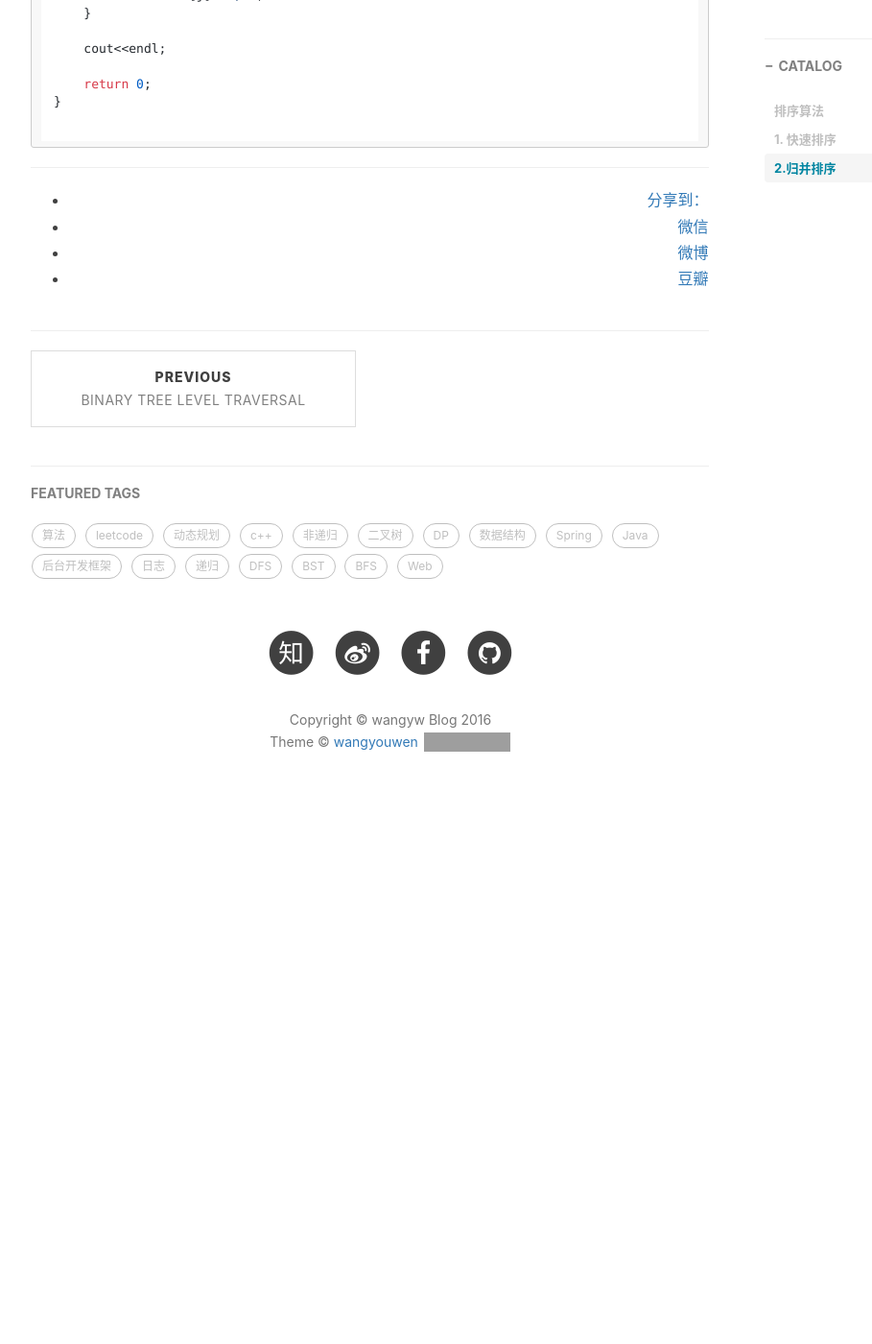
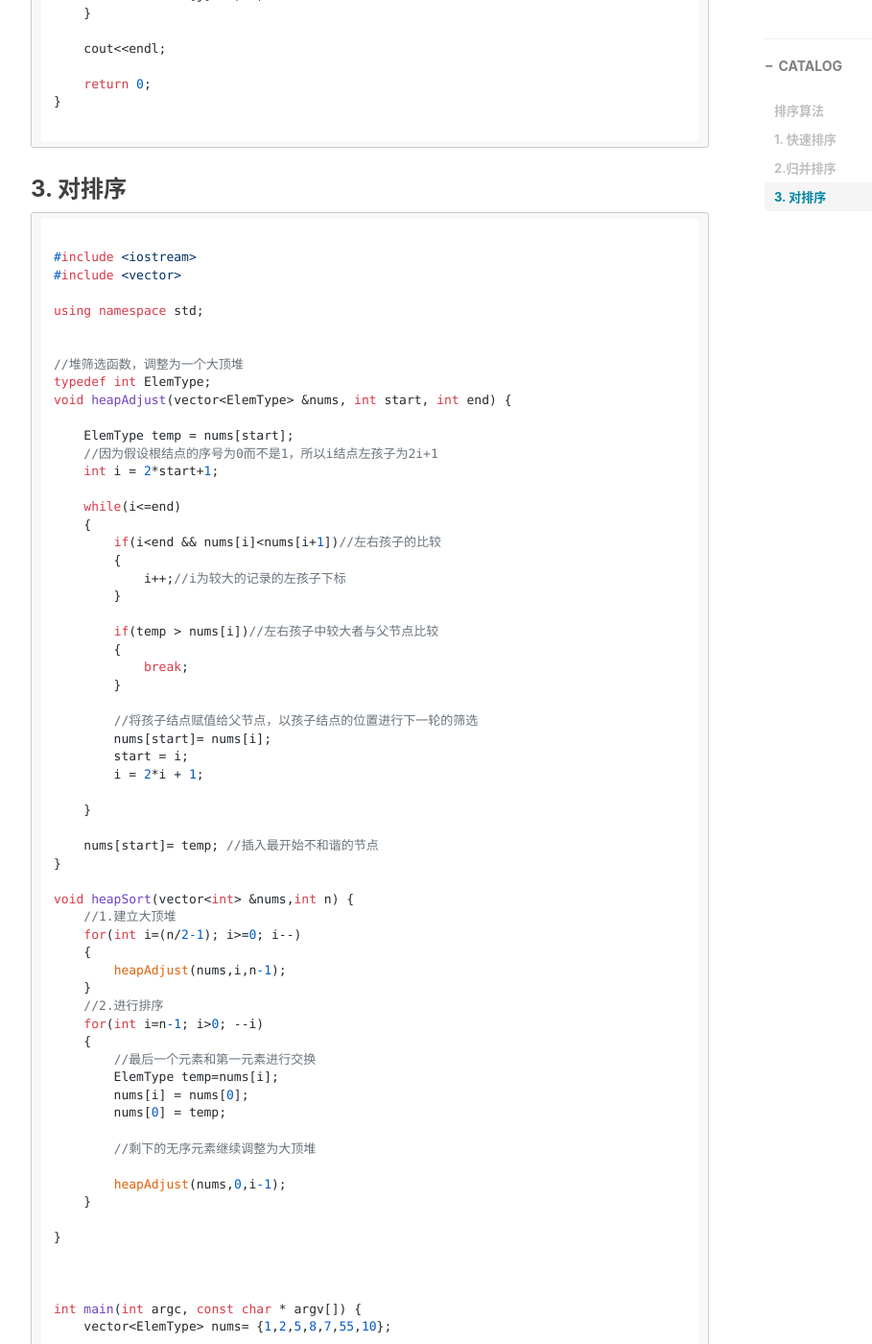
Before and after one commit to johnnwyw/johnnwyw.github.io, a Jekyll site: the page built from _posts/2016-07-15-sort question.markdown, in a window 1280 px wide and 1400 px high, scrolled down 2881 px. Shown: the whole window at 96% size, without its empty margins (233-1142 px from the left). Built offline with Jekyll 4.4.1, drawn with Linux system fonts in a browser that asks for light colours; nearby versions of some CDN libraries; comment, search, counter and statistics services are not loaded; before the commit the page ends 3758 px from its top, so only the background shows below that; some of the changed text lies outside the part shown; grey boxes are pictures that could not be loaded.

Commit message:
sort question

````diff
--- a/_posts/2016-07-15-sort question.markdown
+++ b/_posts/2016-07-15-sort question.markdown
@@ -148,3 +148,87 @@ int main(int argc, const char * argv[]) {
 }
 
 ```
+
+### 3. 对排序
+
+```
+
+#include <iostream>
+#include <vector>
+
+using namespace std;
+
+
+//堆筛选函数，调整为一个大顶堆
+typedef int ElemType;
+void heapAdjust(vector<ElemType> &nums, int start, int end)
+{
+
+    ElemType temp = nums[start];
+    //因为假设根结点的序号为0而不是1，所以i结点左孩子为2i+1
+    int i = 2*start+1;
+
+    while(i<=end)
+    {
+        if(i<end && nums[i]<nums[i+1])//左右孩子的比较
+        {
+            i++;//i为较大的记录的左孩子下标
+        }
+
+        if(temp > nums[i])//左右孩子中较大者与父节点比较
+        {
+            break;
+        }
+
+        //将孩子结点赋值给父节点，以孩子结点的位置进行下一轮的筛选
+        nums[start]= nums[i];
+        start = i;
+        i = 2*i + 1;
+
+    }
+
+    nums[start]= temp; //插入最开始不和谐的节点
+}
+
+void heapSort(vector<int> &nums,int n)
+{
+    //1.建立大顶堆
+    for(int i=(n/2-1); i>=0; i--)
+    {
+        heapAdjust(nums,i,n-1);
+    }
+    //2.进行排序
+    for(int i=n-1; i>0; --i)
+    {
+        //最后一个元素和第一元素进行交换
+        ElemType temp=nums[i];
+        nums[i] = nums[0];
+        nums[0] = temp;
+
+        //剩下的无序元素继续调整为大顶堆
+
+        heapAdjust(nums,0,i-1);
+    }
+
+}
+
+
+
+int main(int argc, const char * argv[]) {
+    vector<ElemType> nums= {1,2,5,8,7,55,10};
+
+
+
+    heapSort(nums,(int)nums.size());
+
+    cout<<"after sorted:"<<endl;
+    for(int j = 0;j < 7;j++){
+        cout<<nums[j]<<", ";
+    }
+
+    cout<<endl;
+
+    return 0;
+}
+
+```
````
Also changed, not shown: 2 other files.
